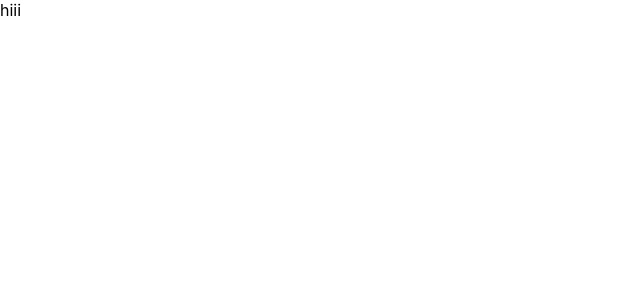
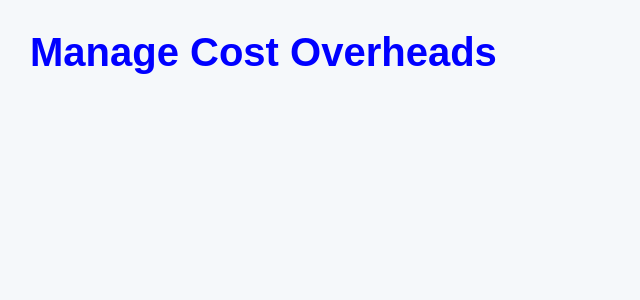
Before and after one commit to rohxnn/EmployeeCost, a React (Create React App) app: page / in a window 1280 px wide. Shown: the top 300 px of the page, without its empty margins (0-640 px from the left). Built offline with nearby package versions, Linux system fonts and the light colour scheme.

Commit message:
feat(app): change ui

```diff
--- a/src/App.css
+++ b/src/App.css
@@ -1,38 +1,12 @@
-.App {
-  text-align: center;
+.container {
+  background-color: #F5F8FA;
+  min-height: 100vh;
 }
 
-.App-logo {
-  height: 40vmin;
-  pointer-events: none;
+header {
+  padding: 30px;
+  font-size: 40px;
+  font-family:fantasy ;
+  font-weight: bold;
+  color: blue;
 }
-
-@media (prefers-reduced-motion: no-preference) {
-  .App-logo {
-    animation: App-logo-spin infinite 20s linear;
-  }
-}
-
-.App-header {
-  background-color: #282c34;
-  min-height: 100vh;
-  display: flex;
-  flex-direction: column;
-  align-items: center;
-  justify-content: center;
-  font-size: calc(10px + 2vmin);
-  color: white;
-}
-
-.App-link {
-  color: #61dafb;
-}
-
-@keyframes App-logo-spin {
-  from {
-    transform: rotate(0deg);
-  }
-  to {
-    transform: rotate(360deg);
-  }
-}
--- a/src/App.js
+++ b/src/App.js
@@ -2,8 +2,10 @@
 
 function App() {
   return (
-    <div>
-      hiii
+    <div className="container">
+      <header>
+        Manage Cost Overheads
+      </header>
     </div>
   );
 }
--- /dev/null
+++ b/src/components/AddItem.js
@@ -0,0 +1 @@
+import React from 'react'
```
Also changed, not shown: src/components/AddItem.css (added).
